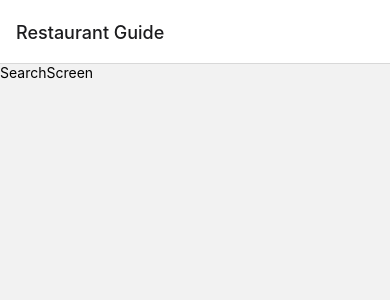
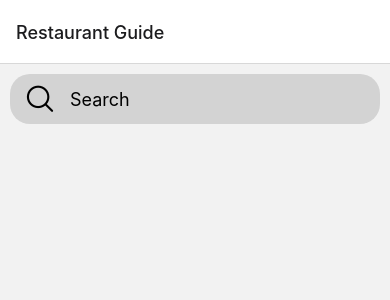
Before and after one commit to bilgesueski/react-native, a React Native app in the folder restaurant-guide/: screen /Search in a window 390 px wide. Shown: the top 300 px of the page. Built offline with nearby package versions, Linux system fonts and the light colour scheme.

Commit message:
add SearchScreen

```diff
--- /dev/null
+++ b/restaurant-guide/components/SearchBar.js
@@ -0,0 +1,35 @@
+import { StyleSheet, Text, View, TextInput } from "react-native";
+import React from "react";
+import { AntDesign } from "@expo/vector-icons";
+
+export default function SearchBar() {
+  return (
+    <View style={styles.backgroundStyle}>
+      <AntDesign
+        style={styles.iconStyle}
+        name="search1"
+        size={30}
+        color="black"
+      />
+      <TextInput style={styles.inputStyle} placeholder="Search" />
+    </View>
+  );
+}
+
+const styles = StyleSheet.create({
+  backgroundStyle: {
+    backgroundColor: "lightgray",
+    flexDirection: "row",
+    margin: 10,
+    height: 50,
+    alignItems: "center",
+    borderRadius: 20,
+  },
+  iconStyle: {
+    marginHorizontal: 15,
+  },
+  inputStyle: {
+    flex: 1,
+    fontSize: 18,
+  },
+});
--- a/restaurant-guide/package.json
+++ b/restaurant-guide/package.json
@@ -9,6 +9,7 @@
     "web": "expo start --web"
   },
   "dependencies": {
+    "@expo/vector-icons": "^14.0.2",
     "@react-navigation/native": "^6.1.17",
     "@react-navigation/native-stack": "^6.9.26",
     "@types/react": "~18.2.79",
--- a/restaurant-guide/screens/SearchScreen.js
+++ b/restaurant-guide/screens/SearchScreen.js
@@ -1,12 +1,13 @@
-import { StyleSheet, Text, View } from 'react-native'
-import React from 'react'
+import { StyleSheet, Text, View } from "react-native";
+import React from "react";
+import SearchBar from "../components/SearchBar";
 
 export default function SearchScreen() {
   return (
     <View>
-      <Text>SearchScreen</Text>
+      <SearchBar />
     </View>
-  )
+  );
 }
 
-const styles = StyleSheet.create({})
+const styles = StyleSheet.create({});
```
Also changed, not shown: 1 other file (tests, documents, lock files or other folders).
